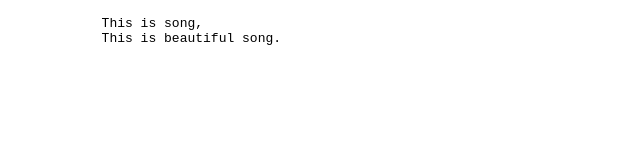
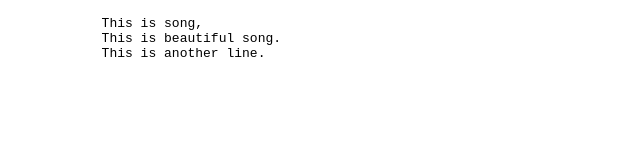
Before and after one commit to iryna-horbachek/git-demo, a plain HTML site: page index.html in a window 1280 px wide. Shown: the whole page, without its empty margins (0-640 px from the left). Drawn offline with Linux system fonts and the light colour scheme.

Commit message:
Added new line in index.html

```diff
--- a/index.html
+++ b/index.html
@@ -10,6 +10,7 @@
         <pre>
             This is song,
             This is beautiful song.
+            This is another line.
         </pre>
     </p>
 </body>
```
